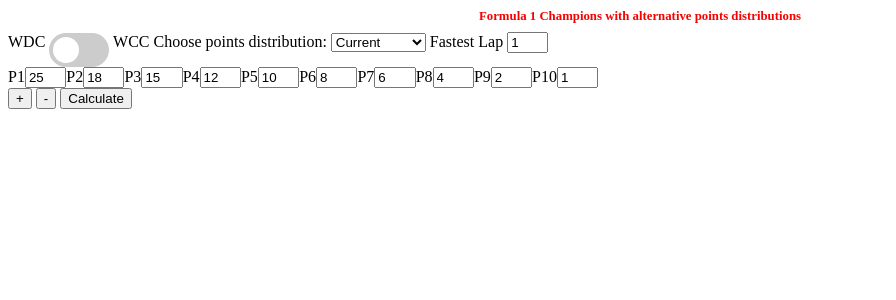
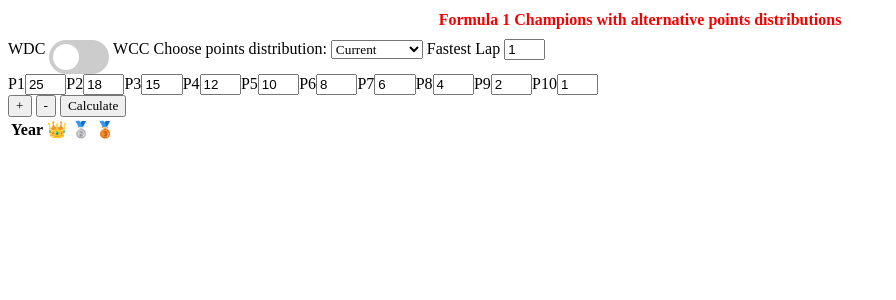
Before and after one commit to KiRiSv/F1AltChamps, a PHP site: page / in a window 1280 px wide. Shown: the top 300 px of the page, without its empty margins (0-896 px from the left). Run offline with PHP 8.4, Linux system fonts and the light colour scheme; lists and menus that the app fills with data are empty; some web fonts are replaced.

Commit message:
added sql query to php and started on table

```diff
--- a/index.html
+++ b/index.php
@@ -108,11 +108,12 @@
     </script>
   </head>
   <body onload="setPointsBoxes(current)">
+    <header>
     <h1>Formula 1 Champions with alternative points distributions</h1>
     <form action="index.php" class="settings" method="get">
       WDC <label class="switch"><input type="checkbox" name="championship"><span class="slider round"></span></label> WCC
       <label for="system">Choose points distribution:</label>
-      <select onchange="swapDist()" name="points-distribution" id="system">
+      <select onchange="swapDist()" class="settings" name="points-distribution" id="system">
         <option value="current">Current</option>
         <option value="1950">1950-1959</option>
         <option value="1960">1960</option>
@@ -125,15 +126,26 @@
       <label for="flap">Fastest Lap</label>
       <input type="number" name="flap" id="flap" class="twoDigits" value="1">
       <div id="positions"></div>
-      <button onclick="addPos()" id="plus" type="button">+</button>
-      <button onclick="subPos()" id="sub" type="button">-</button>
-      <input type="submit" value="Calculate">
+      <button onclick="addPos()" class="settings" id="plus" type="button">+</button>
+      <button onclick="subPos()" class="settings" id="sub" type="button">-</button>
+      <input type="submit" class="settings" value="Calculate">
     </form>
+    </header>
     <table>
+      <thead>
+        <tr>
+          <th>Year</th>
+          <th>👑</th>
+          <th>🥈</th>
+          <th>🥉</th>
+        </tr>
+      </thead>
+      <tbody>
 
-      <!-- <?php
+      <?php
       $servername = "localhost";
       $username = "webbah";
+      // Dont look its totally not the pasword but dont look
       $password = "LH44 is the goat";
       $dbname = "f1";
 
@@ -145,10 +157,10 @@
       }
       // checks if first load
       if (count($_GET) == 0){
-        $query = "SELECT * FROM bantable FOR XML RAW()  ";
+        $query = "SELECT * AS td FROM currenttop3 FOR XML RAW('tr'), ELEMENTS,TYPE  ";
 
       } else {
-        $query = "SELECT driver_id , ";
+        $query = "SELECT year, driver_id , ";
         for ($x = 1; $x < 34; $x++){
           if (array_key_exists("P". $x, $_GET)){
             $query .= "( P" . $x . " * " . $_GET["p".$x] . ") +";
@@ -156,10 +168,11 @@
             break;
           }
         }
-        $query .= "( flap * " . $_GET["flap"] . ")";
-        $query .= " FROM bantable";
+        $query .= "( flap * " . $_GET["flap"] . ") AS score";
+        $query .= " FROM final GROUP BY year, driver_id";
       }
-      ?> -->
+      ?>
+      </tbody>
     </table>
   </body>
 </html>
--- a/main.css
+++ b/main.css
@@ -1,8 +1,8 @@
 h1 {
     text-align: center;
-    font-size: 1vw;
+    font-size: 1em;
     color: #f70100;
-    font-family: Formula1-Regular;
+    font-family: Formula1-Wide;
 }
 
 @font-face {
@@ -10,12 +10,18 @@
     src: url(https://www.formula1.com/etc/designs/fom-website/fonts/F1Regular/Formula1-Regular.ttf);
 }
 
+@font-face {
+    font-family: Formula1-Wide;
+    src: url(https://www.formula1.com/etc/designs/fom-website/fonts/F1Wide/Formula1-Wide.ttf);
+}
+
 .twoDigits {
     width: 2.5em;
 }
 
 .settings {
-    height: 1ch;
+    font-family: Formula1-Regular;
+    /* height: 1ch; */
 }
 
 /* The switch - the box around the slider */
```
